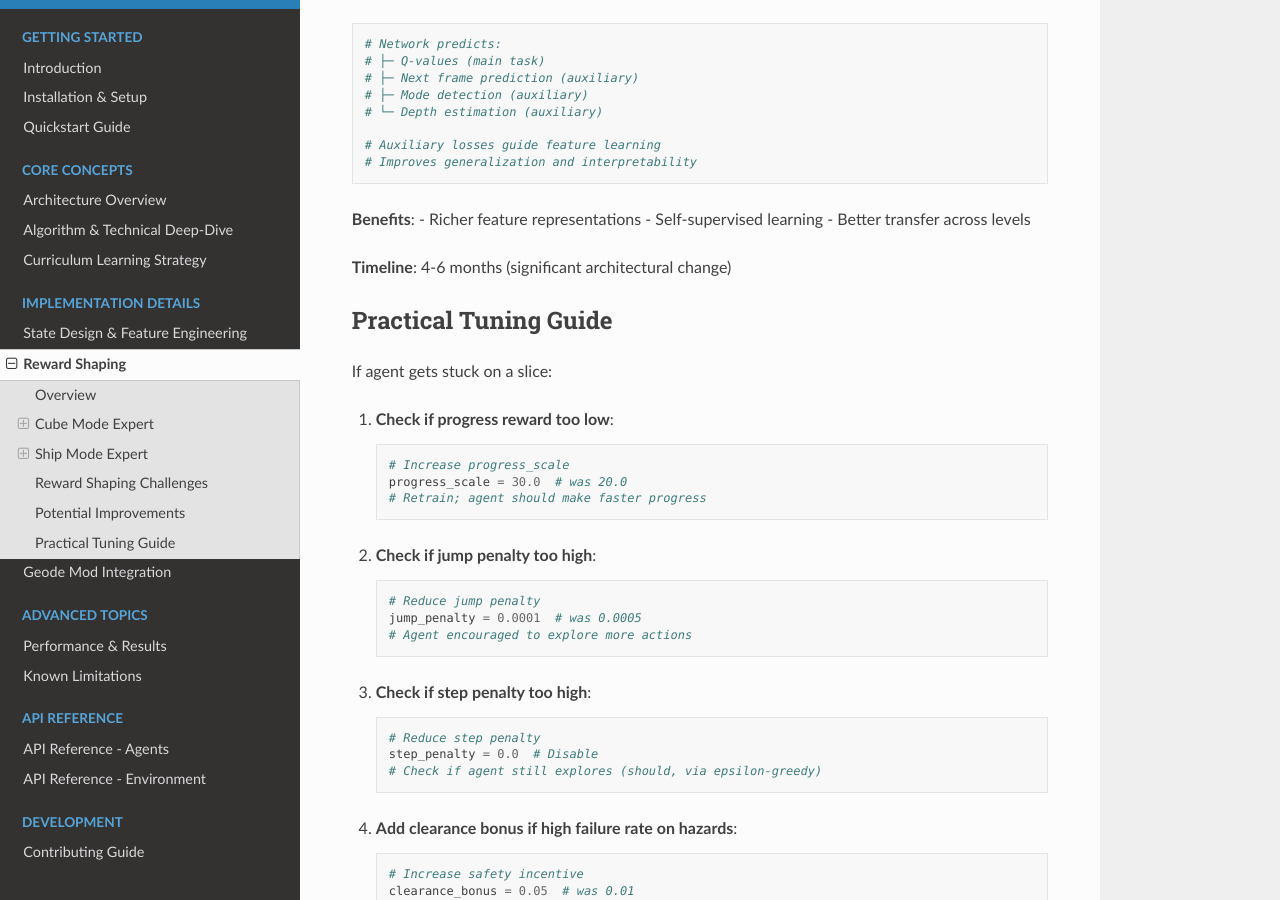
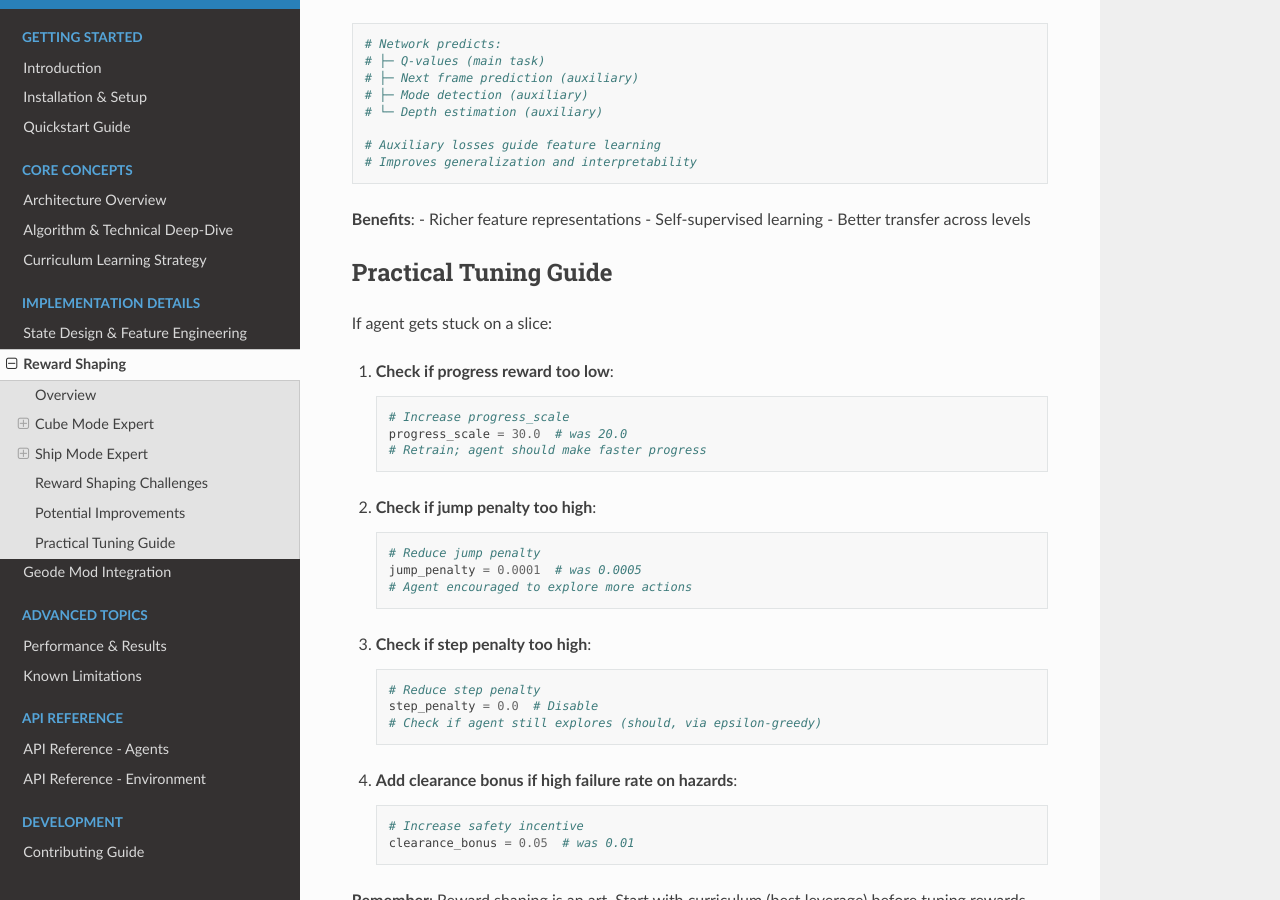
Before and after one commit to mouradboutrid/geometry_dash_RL, a Sphinx documentation site: the page built from docs/reward_shaping.rst, in a window 1280 px wide and 900 px high, scrolled down 5077 px. Built offline with Sphinx 7.4.7 and the Read the Docs theme 3.1.0, drawn with Linux system fonts in a browser that asks for light colours; pages that are not in the unit, such as notebooks, are missing from menus.

Commit message:
Update reward_shaping.rst

```diff
--- a/docs/reward_shaping.rst
+++ b/docs/reward_shaping.rst
@@ -300,7 +300,6 @@ Train auxiliary heads to predict auxiliary signals:
 - Self-supervised learning
 - Better transfer across levels
 
-**Timeline**: 4-6 months (significant architectural change)
 
 Practical Tuning Guide
 ----------------------
```
